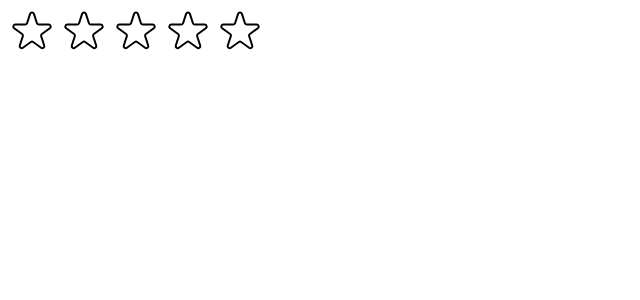
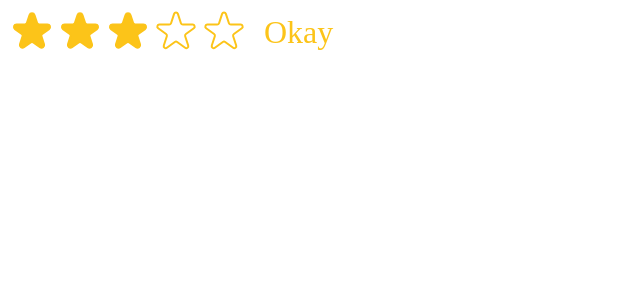
Before and after one commit to LuccasOlivero/movies-app, a React (Create React App) app: page / in a window 1280 px wide. Shown: the top 300 px of the page, without its empty margins (0-640 px from the left). Built offline with nearby package versions, Linux system fonts and the light colour scheme.

Commit message:
adding some props

```diff
--- a/src/StartRating.js
+++ b/src/StartRating.js
@@ -8,27 +8,28 @@
 
 const startContainerStyle = {
   display: "flex",
-  gap: "4px",
 };
 
-const textStyle = {
-  lineHeight: "1",
-};
-
-const startStyle = {
-  width: "48px",
-  height: "40px",
-  display: "block",
-  cursor: "pointer",
-};
-
-export default function StarRating({ maxRating = 5 }) {
-  const [rating, setRating] = useState(0);
+export default function StarRating({
+  maxRating = 5,
+  color = "#fcc419",
+  size = 48,
+  message = [],
+  defaultRating,
+}) {
+  const [rating, setRating] = useState(defaultRating);
   const [tempRating, setTempRating] = useState(0);
 
   function handleRating(rate) {
     setRating(rate);
   }
+
+  const textStyle = {
+    lineHeight: "1",
+    margin: "0",
+    color,
+    fontSize: `${size / 1.5}px`,
+  };
 
   return (
     <div style={containerStyle}>
@@ -40,15 +41,28 @@
             full={tempRating ? tempRating >= i + 1 : rating >= i + 1}
             onHoverIn={() => setTempRating(i + 1)}
             onHoverOut={() => setTempRating(0)}
+            color={color}
+            size={size}
           />
         ))}
       </div>
-      <p style={textStyle}>{tempRating || rating || ""}</p>
+      <p style={textStyle}>
+        {message.length === maxRating
+          ? message[tempRating ? tempRating - 1 : rating - 1]
+          : tempRating || rating || 0}
+      </p>
     </div>
   );
 }
 
-function Star({ onRate, full, onHoverIn, onHoverOut }) {
+function Star({ onRate, full, onHoverIn, onHoverOut, color, size }) {
+  const startStyle = {
+    width: `${size}px`,
+    height: `${size}px`,
+    display: "block",
+    cursor: "pointer",
+  };
+
   return (
     <span
       role="button"
@@ -61,8 +75,8 @@
         <svg
           xmlns="http://www.w3.org/2000/svg"
           viewBox="0 0 20 20"
-          fill="#000"
-          stroke="#000"
+          fill={color}
+          stroke={color}
         >
           <path d="M9.049 2.927c.3-.921 1.603-.921 1.902 0l1.07 3.292a1 1 0 00.95.69h3.462c.969 0 1.371 1.24.588 1.81l-2.8 2.034a1 1 0 00-.364 1.118l1.07 3.292c.3.921-.755 1.688-1.54 1.118l-2.8-2.034a1 1 0 00-1.175 0l-2.8 2.034c-.784.57-1.838-.197-1.539-1.118l1.07-3.292a1 1 0 00-.364-1.118L2.98 8.72c-.783-.57-.38-1.81.588-1.81h3.461a1 1 0 00.951-.69l1.07-3.292z" />
         </svg>
@@ -71,7 +85,7 @@
           xmlns="http://www.w3.org/2000/svg"
           fill="none"
           viewBox="0 0 24 24"
-          stroke="#000"
+          stroke={color}
         >
           <path
             strokeLinecap="round"
@@ -84,5 +98,3 @@
     </span>
   );
 }
-
-// EMPTY STAR
--- a/src/index.js
+++ b/src/index.js
@@ -8,6 +8,10 @@
 root.render(
   <React.StrictMode>
     {/* <App /> */}
-    <StarRating maxRating={5} />
+    <StarRating
+      maxRating={5}
+      message={["Terrible", "Bad", "Okay", "Good", "Amazing"]}
+      defaultRating={3}
+    />
   </React.StrictMode>
 );
```
